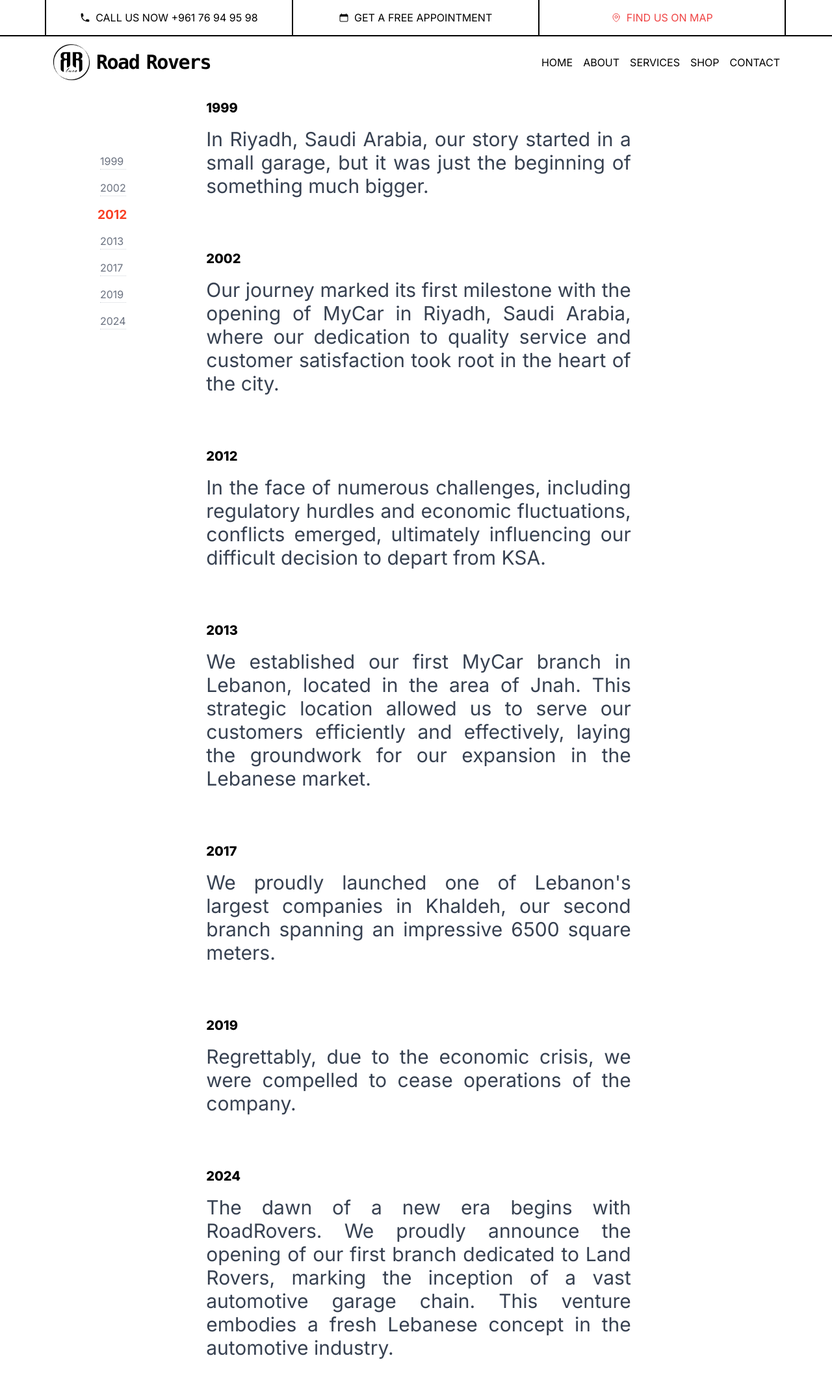
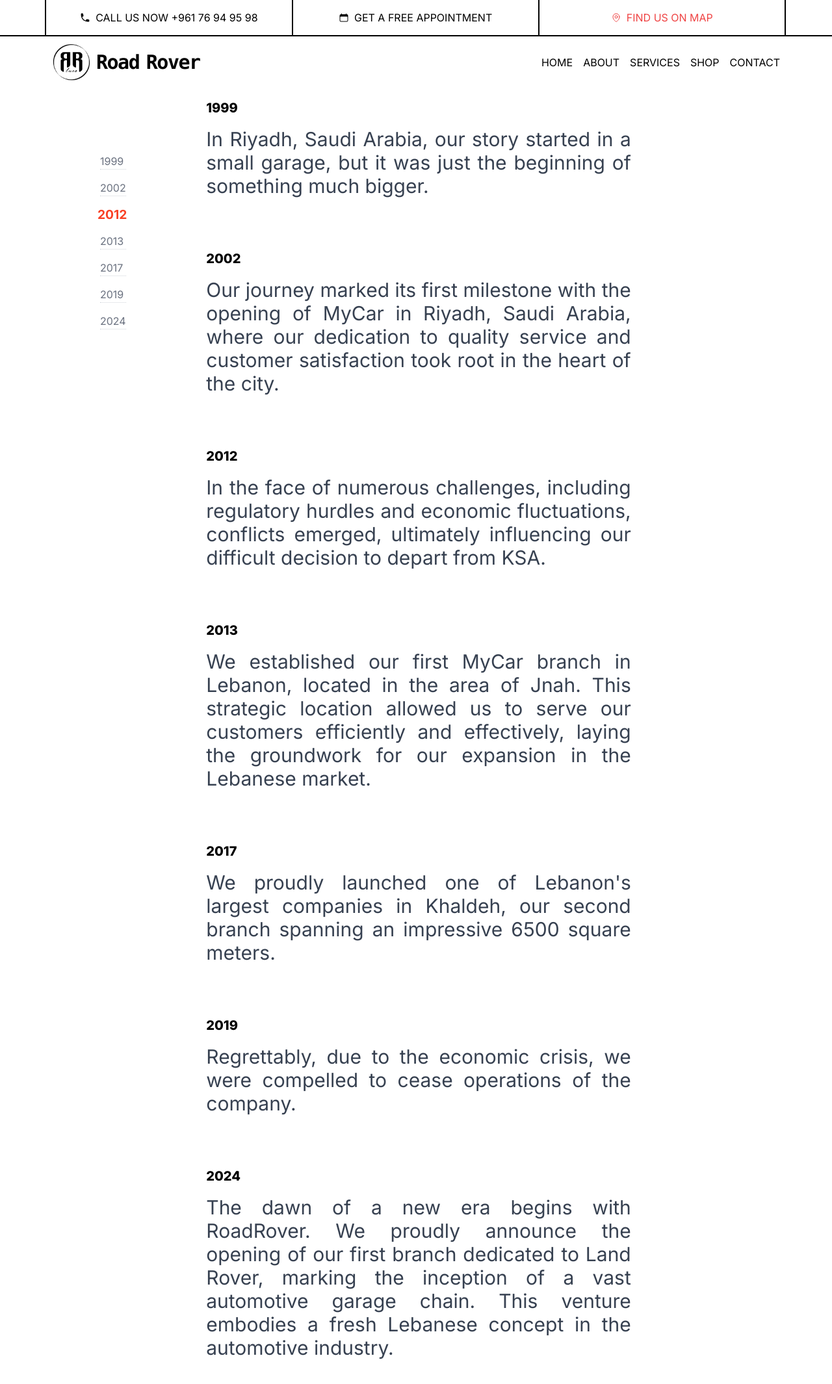
Before and after one commit to FK5/garage, a Next.js app: page /about in a window 1280 px wide. Shown: the top 2130 px of the page at 65% size. Built offline with nearby package versions, Linux system fonts and the light colour scheme; what tailwindcss-animated would draw is missing.

Commit message:
fixe name

```diff
--- a/src/app/about/page.tsx
+++ b/src/app/about/page.tsx
@@ -40,7 +40,7 @@
     {id: 4, year: "2013" , text: 'We established our first MyCar branch in Lebanon, located in the area of Jnah. This strategic location allowed us to serve our customers efficiently and effectively, laying the groundwork for our expansion in the Lebanese market.'},
     {id: 5, year: "2017" , text: 'We proudly launched one of Lebanon\'s largest companies in Khaldeh, our second branch spanning an impressive 6500 square meters.'},
     {id: 6, year: "2019" , text: 'Regrettably, due to the economic crisis, we were compelled to cease operations of the company.'},
-    {id: 7, year: "2024" , text: 'The dawn of a new era begins with RoadRovers. We proudly announce the opening of our first branch dedicated to Land Rovers, marking the inception of a vast automotive garage chain. This venture embodies a fresh Lebanese concept in the automotive industry.'}
+    {id: 7, year: "2024" , text: 'The dawn of a new era begins with RoadRover. We proudly announce the opening of our first branch dedicated to Land Rover, marking the inception of a vast automotive garage chain. This venture embodies a fresh Lebanese concept in the automotive industry.'}
   ]
 
   const TIMELINE_VALUES = {
--- a/src/app/layout.tsx
+++ b/src/app/layout.tsx
@@ -9,7 +9,7 @@
 const inter = Inter({ subsets: ["latin"] });
 
 export const metadata: Metadata = {
-  title: "Road Rovers by Luca",
+  title: "Road Rover by Luca",
   description: "Generated by create next app",
 };
 
--- a/src/components/FooterSection.tsx
+++ b/src/components/FooterSection.tsx
@@ -137,7 +137,7 @@
           </div>
 
           <div className="flex text-white">
-            <p className="text-sm">&copy;2024 RoadRovers by Luca</p>
+            <p className="text-sm">&copy;2024 RoadRover by Luca</p>
           </div>
         </div>
       </div>
@@ -202,7 +202,7 @@
 
         {lineBreak}
         <div className="flex justify-center items-center text-white my-4">
-          <p className="text-sm">&copy;2024 RoadRovers by Luca</p>
+          <p className="text-sm">&copy;2024 RoadRover by Luca</p>
         </div>
       </div>
     </>
--- a/src/components/NavBar.tsx
+++ b/src/components/NavBar.tsx
@@ -101,7 +101,7 @@
           <Image alt="" width={60} height={60} src={`/RR-LUCA-black.png`} />
 
           <p className="text-3xl font-bold font-mono tracking-tighter [word-spacing:-6px]">
-            Road Rovers
+            Road Rover
           </p>
         </div>
 
@@ -143,7 +143,7 @@
         <Dialog.Panel className="fixed inset-y-0 right-0 z-50 w-full overflow-y-auto bg-white px-6 py-6 sm:max-w-sm sm:ring-1 sm:ring-gray-900/10">
           <div className="flex items-center justify-between">
             <a href="#" className="-m-1.5 p-1.5">
-              <span className="sr-only">Road Rovers</span>
+              <span className="sr-only">Road Rover</span>
               <Image alt="" width={60} height={60} src={`/RR-LUCA-black.png`} />
             </a>
             <button
```
